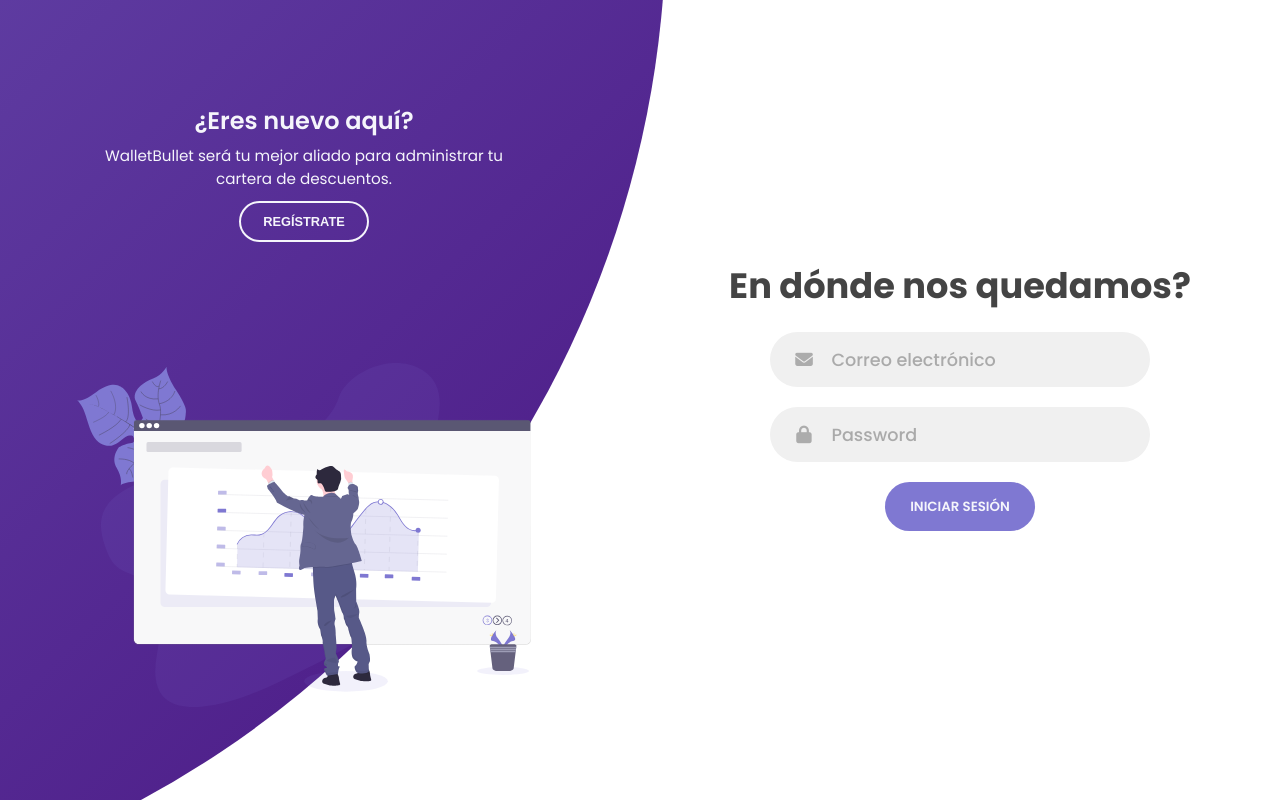
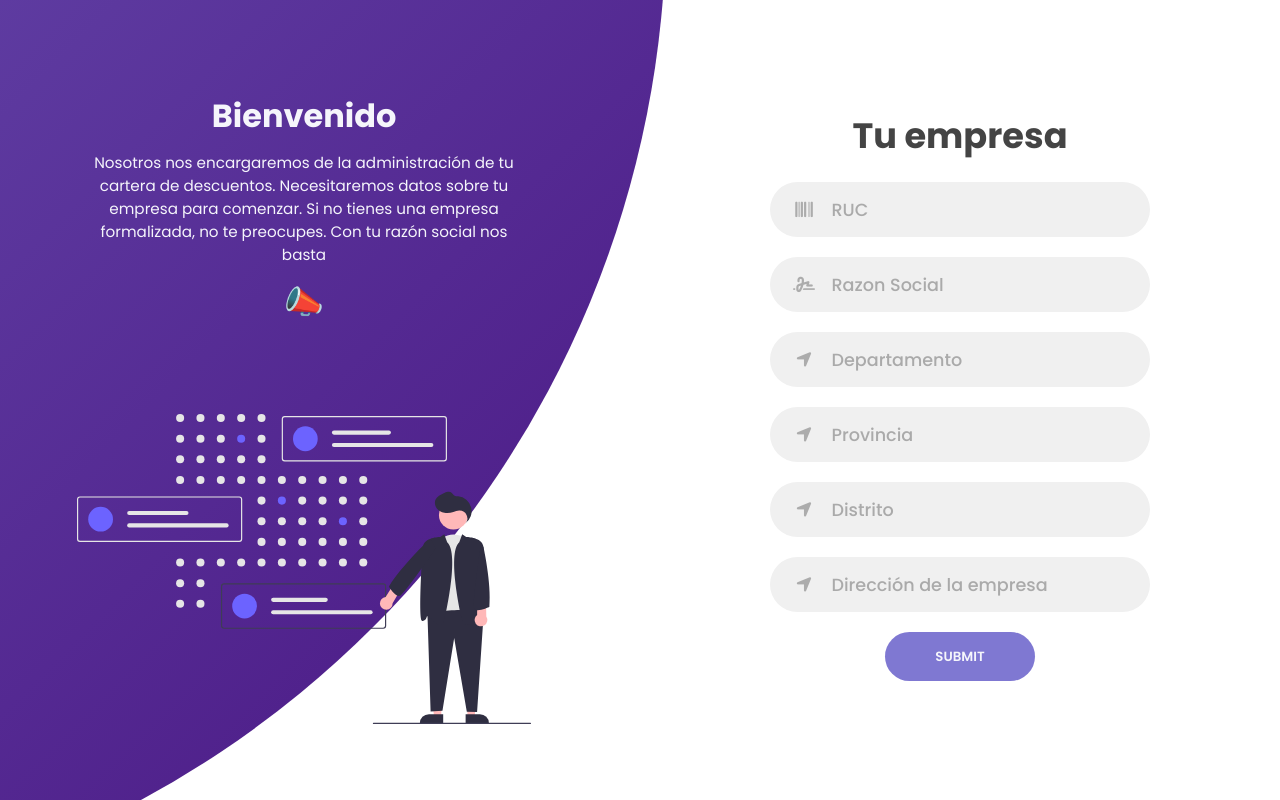
Before and after one commit to omarmendozaaa/Finanzas-TF-frontend, a React (Create React App) app: page /welcome in a window 1280 px wide. Built offline with nearby package versions, Linux system fonts and the light colour scheme.

Commit message:
relocation

```diff
--- a/package.json
+++ b/package.json
@@ -10,10 +10,13 @@
     "@testing-library/react": "^11.2.7",
     "@testing-library/user-event": "^12.8.3",
     "axios": "^0.21.1",
+    "bootstrap": "^5.0.2",
     "react": "^17.0.2",
     "react-axios": "^2.0.5",
     "react-dom": "^17.0.2",
+    "react-router-dom": "^5.2.0",
     "react-scripts": "4.0.3",
+    "reactstrap": "^8.9.0",
     "web-vitals": "^1.1.2"
   },
   "scripts": {
--- a/src/App.js
+++ b/src/App.js
@@ -1,10 +1,25 @@
-import './App.css';
-import Login from './components/Login/Login.js';
-
+import "./App.css";
+import Login from "./components/Login/Login.js";
+import Empresa from "./components/Welcome/Empresa";
+import { BrowserRouter as Router, Switch } from "react-router-dom";
+import { componentDidMount } from "./components/app";
 function App() {
+  componentDidMount();
   return (
     <div>
-      <Login/>
+      <Router>
+        <Switch>
+          <Router exact path="/">
+            <Login />
+          </Router>
+          <Router exact path="/welcome">
+            <Empresa/>
+          </Router>
+          <Router exact path= "/dashboard">
+            <h1>PINGA2</h1>
+          </Router>
+        </Switch>
+      </Router>
     </div>
   );
 }
--- a/src/components/Login/Login.js
+++ b/src/components/Login/Login.js
@@ -1,65 +1,80 @@
 import Register from "./../../img/register.svg";
 import Log from "./../../img/log.svg";
 import "./style_login.css";
-import { useState } from "react/cjs/react.development";
 import axios from "axios";
-import { deleteToken, getToken, initAxiosInterceptors, setToken } from "../../Helpers/auth";
-import { useEffect } from "react";
-import { componentDidMount } from "./app";
+import {
+  deleteToken,
+  getToken,
+  initAxiosInterceptors,
+  setToken,
+} from "../../Helpers/auth";
+import { useEffect, useState } from "react";
+import { useHistory } from "react-router-dom";
 
+initAxiosInterceptors();
+function Login() {
+  const [changeview, setChangeview] = useState("container");
+  const registerview = () => {
+    setChangeview("container sign-up-mode");
+  };
+  const loginview = () => {
+    setChangeview("container");
+  };
+  // eslint-disable-next-line
+  const [usuario, setUser] = useState(null);
+  // eslint-disable-next-line
+  const [empresa, setEmpresa] = useState(null);
+  // eslint-disable-next-line
+  const [cargandousuario, setCargandousuario] = useState(true);
+  const [password, setPassword] = useState("");
+  const [email, setEmail] = useState("");
+  const [firstname, setFirstname] = useState("");
+  const [lastname, setLastname] = useState("");
+  const history = useHistory();
 
-initAxiosInterceptors()
+  useEffect(() => {
+    async function cargarusuario() {
+      if (!getToken()) {
+        setCargandousuario(false);
+        return;
+      }
+      try {
+        const { data: usuario } = await axios.get(
+          "https://localhost:5001/CuentasControllers/getuser"
+        );
 
-function Login() {
-  componentDidMount();
-  const [changeview, setChangeview] = useState("container")
-  const registerview = () => { setChangeview("container sign-up-mode")}
-  const loginview = () => { setChangeview("container")}
-  const [usuario, setUser] = useState(null)
-  const [cargandousuario, setCargandousuario] = useState(true)
-  const [password, setPassword] = useState("")
-  const [email, setEmail] = useState("")
-  const [firstname, setFirstname] = useState("")
-  const [lastname, setLastname] = useState("")
-  useEffect(()=>{
-    async function cargarusuario(){
-      if(!getToken()){
-        setCargandousuario(false);
-        return
-      }
-      try{
-        const { data: usuario} = await axios.get('https://localhost:5001/CuentasControllers/getuser');
         setUser(usuario);
         setCargandousuario(false);
-      }catch(error){
-        console.log(error)
+      } catch (error) {
+        console.log(error);
       }
     }
-    cargarusuario();
-  },[]);
-  async function login(){
-    const {data} = await axios.post('https://localhost:5001/CuentasControllers/Login', {
+    cargarusuario()
+  }, []);
+
+  async function login() {
+    const { data } = await axios.post(
+      "https://localhost:5001/CuentasControllers/Login",
+      {
         email,
-      password
-    });
-    setUser(data.usuario);
-    setToken(data.token)
-    console.log(data.usuario)
+        password,
       }
-  async function singup(){
-    const {data} = await axios.post('https://localhost:5001/CuentasControllers/Singin', {
+    );
+    setToken(data.token);
+  }
+  async function singup() {
+    const {data} = await axios.post(
+      "https://localhost:5001/CuentasControllers/Singin",
+      {
         email,
         password,
         firstname,
-      lastname
-    });
-    setUser(data.usuario);
+        lastname,
+        }
+    );
     setToken(data.token);
   }
-  function logout(){
-    setUser(null);
-    deleteToken();
-  }
+
   return (
     <div className={changeview}>
       <div className="forms-container">
@@ -68,13 +83,19 @@ function Login() {
             <h2 className="title">En dónde nos quedamos?</h2>
             <div className="input-field">
               <i className="fas fa-envelope"></i>
-                <input type="email" placeholder="Correo electrónico"
-                onChange = {(e) => setEmail(e.target.value)} />
+              <input
+                type="email"
+                placeholder="Correo electrónico"
+                onChange={(e) => setEmail(e.target.value)}
+              />
             </div>
             <div className="input-field">
               <i className="fas fa-lock"></i>
-                <input type="password" placeholder="Password"
-                onChange = {(e) => setPassword(e.target.value)}/>
+              <input
+                type="password"
+                placeholder="Password"
+                onChange={(e) => setPassword(e.target.value)}
+              />
             </div>
             <input
               onClick={login}
@@ -87,23 +108,35 @@ function Login() {
             <h2 className="title">Registrate</h2>
             <div className="input-field">
               <i className="fas fa-user"></i>
-                <input type="text" placeholder="Nombres"
-                onChange = {(e) => setFirstname(e.target.value)} />
+              <input
+                type="text"
+                placeholder="Nombres"
+                onChange={(e) => setFirstname(e.target.value)}
+              />
             </div>
             <div className="input-field">
               <i className="fas fa-user"></i>
-                <input type="text" placeholder="Apellidos"
-                onChange = {(e) => setLastname(e.target.value)} />
+              <input
+                type="text"
+                placeholder="Apellidos"
+                onChange={(e) => setLastname(e.target.value)}
+              />
             </div>
             <div className="input-field">
               <i className="fas fa-envelope"></i>
-                <input type="email" placeholder="Email"
-                onChange = {(e) => setEmail(e.target.value)}/>
+              <input
+                type="email"
+                placeholder="Email"
+                onChange={(e) => setEmail(e.target.value)}
+              />
             </div>
             <div className="input-field">
               <i className="fas fa-lock"></i>
-                <input type="password" placeholder="Password"
-                onChange = {(e) => setPassword(e.target.value)}/>
+              <input
+                type="password"
+                placeholder="Password"
+                onChange={(e) => setPassword(e.target.value)}
+              />
             </div>
             <input
               onClick={singup}
@@ -126,7 +159,7 @@ function Login() {
             <button
               className="btn transparent"
               id="sign-up-btn"
-                onClick ={registerview}
+              onClick={registerview}
             >
               Regístrate
             </button>
@@ -140,7 +173,7 @@ function Login() {
             <button
               className="btn transparent"
               id="sign-in-btn"
-                onClick = {loginview}
+              onClick={loginview}
             >
               Iniciar Sesion
             </button>
--- a/src/components/Login/style_login.css
+++ b/src/components/Login/style_login.css
@@ -96,7 +96,11 @@ form.sign-in-form {
   font-size: 1.1rem;
   color: #333;
 }
-
+.input-field button {
+  position: absolute;
+  right: 0px;
+  height: 30px;
+}
 .input-field input::placeholder {
   color: #aaa;
   font-weight: 500;
--- /dev/null
+++ b/src/components/Welcome/Empresa.js
@@ -0,0 +1,136 @@
+import React, { useState } from "react";
+import Log from "./../../img/welcome.svg";
+import axios from "axios";
+import { initAxiosInterceptors } from "../../Helpers/auth";
+import { useHistory } from "react-router";
+function Empresa(props) {
+  const [ruc, setRuc] = useState(String);
+  const [razonSocial, setRazonSocial] = useState(String);
+  const [estado, setEstado] = useState(String);
+  const [departamento, setDepartamento] = useState(String);
+  const [provincia, setProvincia] = useState(String);
+  const [distrito, setDistrito] = useState(String);
+  const [direccion, setDireccion] = useState(String);
+  const url = "https://dniruc.apisperu.com/api/v1/ruc/";
+  const token =
+    "eyJ0eXAiOiJKV1QiLCJhbGciOiJIUzI1NiJ9.eyJlbWFpbCI6Im1lbmRvemF2YWxsZWpvc29tYXJAZ21haWwuY29tIn0.jzc4vUiz49EMl0PrN5kNAqx7RjiJTsbUySMDtZ64FxQ";
+  const datita = {
+    ruc,
+    razonSocial,
+    estado,
+    departamento,
+    provincia,
+    distrito,
+    direccion,
+    logo: null,
+  };
+  const history = useHistory();
+  // eslint-disable-next-line
+  async function llenarempresa() {
+    await fetch(`${url}${ruc}?token=${token}`)
+      .then((res) => res.json())
+      .then((data) => {
+        setRazonSocial(data.razonSocial);
+        setEstado(data.estado);
+        setDepartamento(data.departamento === null ? "" : data.departamento);
+        setProvincia(data.provincia === null ? "" : data.provincia);
+        setDistrito(data.distrito === null ? "" : data.distrito);
+        setDireccion(data.direccion === null ? "" : data.direccion);
+      });
+  }
+
+  async function crearempresa() {
+    initAxiosInterceptors();
+    await axios
+      .post("https://localhost:5001/api/Empresas", datita)
+      .then((res) => {
+        console.log(res);
+      });
+  }
+
+  return (
+    <div className="container">
+      <div className="forms-container">
+        <div className="signin-signup">
+          <form action="#" className="sign-in-form">
+            <h2 className="title">Tu empresa</h2>
+            <div className="input-field">
+              <i className="fas fa-barcode"></i>
+              <input
+                name="ruc"
+                placeholder="RUC"
+                onChange={(e) => {
+                  setRuc(e.target.value);
+                }}
+              />
+            </div>
+            <div className="input-field">
+              <i className="fas fa-signature"></i>
+              <input
+                value={razonSocial}
+                placeholder="Razon Social"
+                name="razonSocial"
+                onClick={llenarempresa}
+                onChange={(e) => setRazonSocial(e.target.value)}
+              />
+            </div>
+            <div className="input-field">
+              <i className="fas fa-location-arrow"></i>
+              <input
+                value={departamento}
+                name="departamento"
+                placeholder="Departamento"
+                onChange={(e) => setDepartamento(e.target.value)}
+              />
+            </div>
+            <div className="input-field">
+              <i className="fas fa-location-arrow"></i>
+              <input
+                value={provincia}
+                name="provincia"
+                placeholder="Provincia"
+                onChange={(e) => setProvincia(e.target.value)}
+              />
+            </div>
+            <div className="input-field">
+              <i className="fas fa-location-arrow"></i>
+              <input
+                value={distrito}
+                placeholder="Distrito"
+                name="distrito"
+                onChange={(e) => setDistrito(e.target.value)}
+              />
+            </div>
+            <div className="input-field">
+              <i className="fas fa-location-arrow"></i>
+              <input
+                value={direccion}
+                name="direccion"
+                placeholder="Dirección de la empresa"
+                onChange={(e) => setDireccion(e.target.value)}
+              />
+            </div>
+            <input type="submit" className="btn solid" onClick={crearempresa} />
+          </form>
+        </div>
+      </div>
+      <div className="panels-container">
+        <div className="panel left-panel">
+          <div className="content">
+            <h1>Bienvenido</h1>
+            <p>
+              Nosotros nos encargaremos de la administración de tu cartera de
+              descuentos. Necesitaremos datos sobre tu empresa para comenzar. Si
+              no tienes una empresa formalizada, no te preocupes. Con tu razón
+              social nos basta
+            </p>
+            <h1>📣</h1>
+          </div>
+          <img src={Log} className="image" alt="" />
+        </div>
+      </div>
+    </div>
+  );
+}
+
+export default Empresa;
--- a/src/components/Login/app.js
+++ b/src/components/app.js
@@ -1,7 +1,8 @@
-export function componentDidMount(){
+export function componentDidMount() {
   const script = document.createElement("script");
 
   script.src = "https://kit.fontawesome.com/64d58efce2.js";
   script.async = true;
+  script.isSameNode = true;
   document.body.appendChild(script);
 };
```
Also changed, not shown: login.js (deleted, +0 -45 lines), src/Helpers/auth.js (+7 -23 lines), src/img/welcome.svg (added), 1 other file (tests, documents, lock files or other folders). Lines whose indentation alone changed are shown as unchanged.
